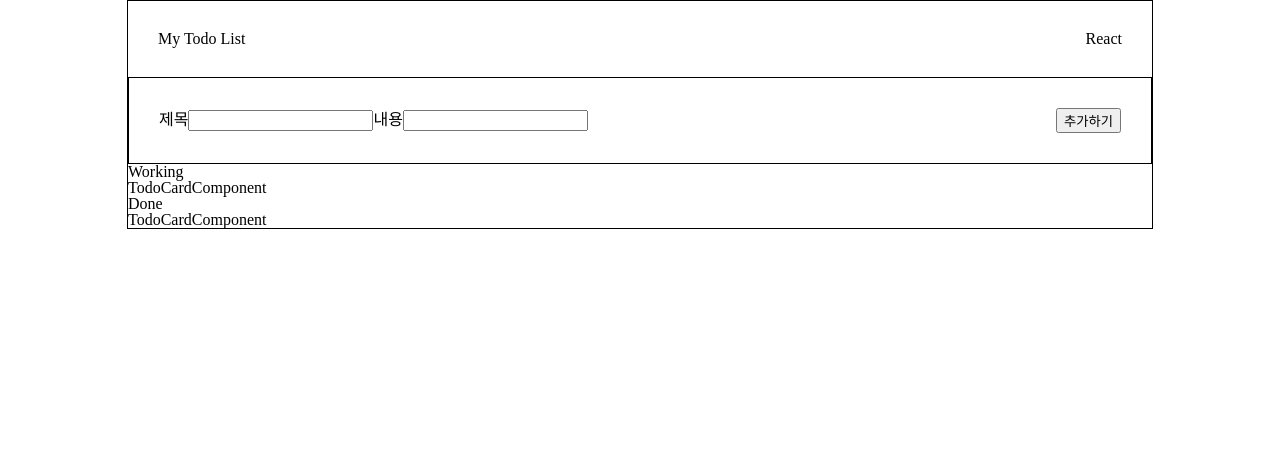
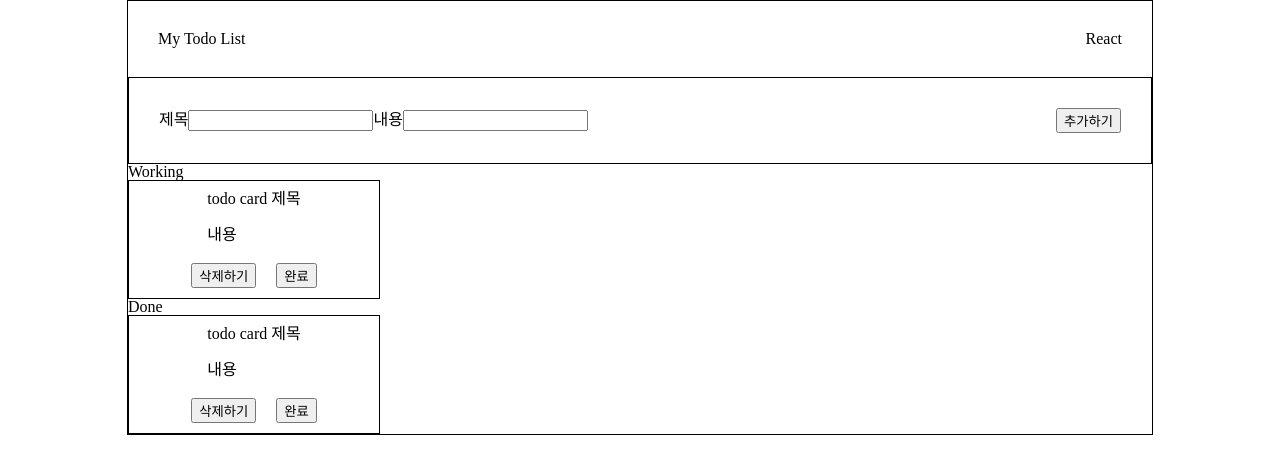
Before and after one commit to munyeol-Yoon/todo, a React (Vite) app: page / in a window 1280 px wide. Shown: the top 474 px of the page. Built offline with nearby package versions, Linux system fonts and the light colour scheme.

Commit message:
add todo card - todo card 틀 추가 및 초안 작성

```diff
--- a/src/components/todos/TodoCard.jsx
+++ b/src/components/todos/TodoCard.jsx
@@ -1,7 +1,20 @@
 import React from "react";
+import "../../styles/index.css";
+import TodoCardButton from "./buttons/TodoCardButton";
 
 const TodoCard = () => {
-  return <div>TodoCardComponent</div>;
+  return (
+    <div className="todo-card-wrapper">
+      <div className="todo-card-article">
+        <h3>todo card 제목</h3>
+        <p>내용</p>
+      </div>
+      <div className="todo-card-buttons">
+        <TodoCardButton btnName="삭제하기" />
+        <TodoCardButton btnName="완료" />
+      </div>
+    </div>
+  );
 };
 
 export default TodoCard;
--- a/src/components/todos/buttons/TodoCardButton.jsx
+++ b/src/components/todos/buttons/TodoCardButton.jsx
@@ -1,7 +1,7 @@
 import React from "react";
 
-const TodoCardButton = () => {
-  return <div>TodoCardButton</div>;
+const TodoCardButton = ({ btnName }) => {
+  return <button type="submit">{btnName}</button>;
 };
 
 export default TodoCardButton;
--- a/src/styles/index.css
+++ b/src/styles/index.css
@@ -1,6 +1,7 @@
 @import "./reset.css";
 @import "./header.css";
 @import "./todoForm.css";
+@import "./todoCard.css";
 
 .app-wrapper {
   border: 1px solid black;
--- /dev/null
+++ b/src/styles/todoCard.css
@@ -0,0 +1,16 @@
+.todo-card-wrapper {
+  border: 1px solid black;
+  width: 250px;
+  display: flex;
+  flex-direction: column;
+  align-items: center;
+}
+
+.todo-card-article > h3,
+.todo-card-article > p {
+  padding: 10px;
+}
+
+.todo-card-buttons > button {
+  margin: 10px;
+}
```
